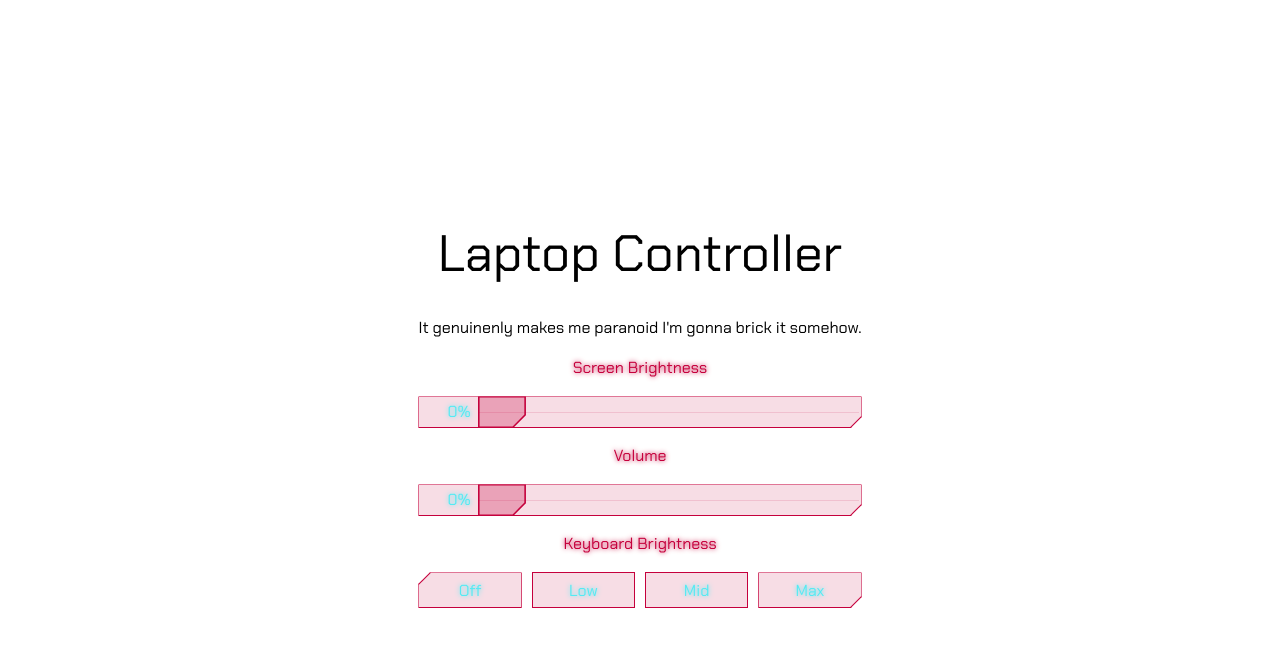
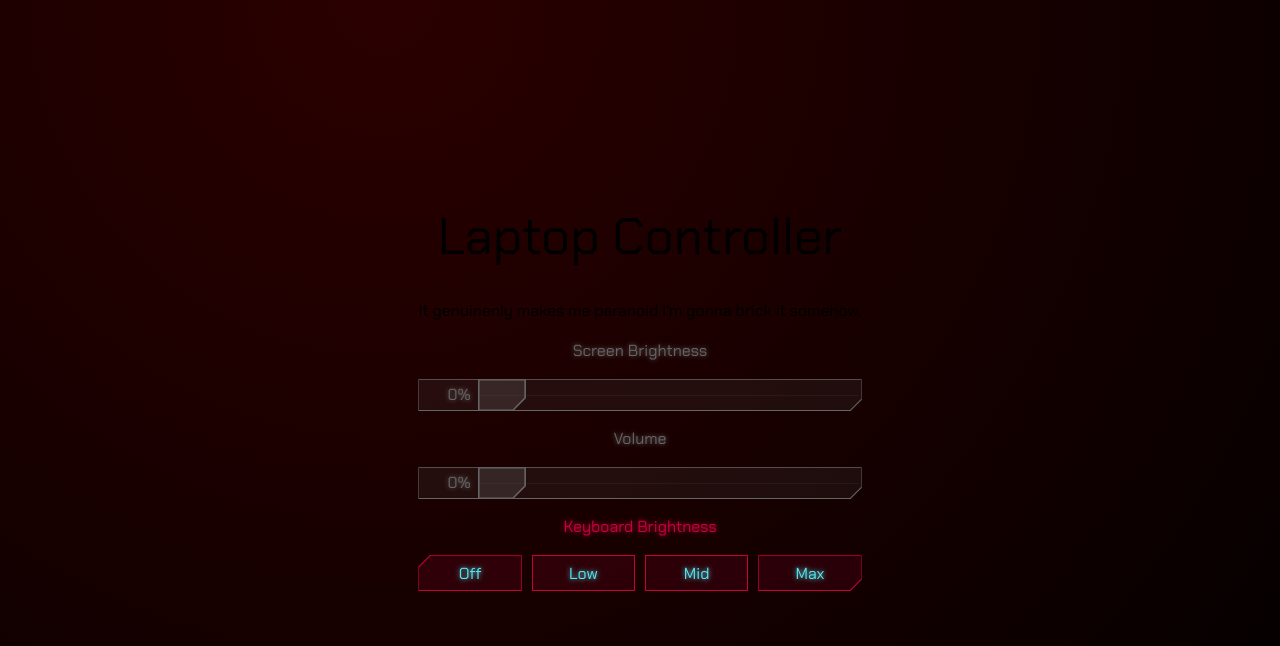
Before and after one commit to suhankins/laptop-controller, a React (Vite) app in the folder laptop-controller.client/: page / in a window 1280 px wide. Shown: the top 646 px of the page. Built offline with nearby package versions, Linux system fonts and the light colour scheme; no server answers.

Commit message:
styling improvements

```diff
--- a/laptop-controller.client/src/App.css
+++ b/laptop-controller.client/src/App.css
@@ -4,8 +4,3 @@
     padding: 2rem;
     text-align: center;
 }
-
-th, td {
-    padding-left: 1rem;
-    padding-right: 1rem;
-}
--- a/laptop-controller.client/src/components/Selector/Selector.module.css
+++ b/laptop-controller.client/src/components/Selector/Selector.module.css
@@ -22,7 +22,7 @@
     --current-color: var(--red);
 }
 
-.innerGroup > button:hover {
+.innerGroup > button:is(:hover, :focus) {
     background-color: var(--cyan-transparent);
     border-color: var(--cyan);
     --current-color: var(--cyan);
--- a/laptop-controller.client/src/components/Slider/Slider.module.css
+++ b/laptop-controller.client/src/components/Slider/Slider.module.css
@@ -1,16 +1,36 @@
 .container {
-    color: var(--red);
-    text-shadow: var(--red-glow);
+    --primary: var(--red);
+    --glow: var(--red-glow);
+    --transparent: var(--red-transparent);
+    --less-transparent: var(--red-less-transparent);
+    --secondary: var(--cyan);
+    --secondary-glow: var(--cyan-glow);
+    --thumb: url('/thumb.svg');
+    color: var(--primary);
+    text-shadow: var(--glow);
 }
 
-.container:has(.slider:focus) {
-    color: var(--cyan);
-    text-shadow: var(--cyan-glow);
+.container:has(.slider:is(:hover, :focus)) {
+    --primary: var(--cyan);
+    --glow: var(--cyan-glow);
+    --transparent: var(--cyan-transparent);
+    --less-transparent: var(--cyan-less-transparent);
+    --thumb: url('/thumb-focused.svg');
+}
+
+.container:has(.slider:disabled) {
+    --primary: var(--grey);
+    --glow: var(--grey-glow);
+    --transparent: var(--grey-transparent);
+    --less-transparent: var(--grey-less-transparent);
+    --secondary: var(--grey);
+    --secondary-glow: var(--grey-glow);
+    --thumb: url('/thumb-disabled.svg');
 }
 
 .sliderContainer {
-    background-color: var(--red-transparent);
-    border-color: var(--red);
+    background-color: var(--transparent);
+    border-color: var(--primary);
     border-width: 1.5px;
     border-style: solid;
     height: 2em;
@@ -24,7 +44,7 @@
     content: '';
     height: 0.8em;
     width: 0.8em;
-    background-color: var(--red);
+    background-color: var(--primary);
     position: absolute;
     right: -1px;
     bottom: -1px;
@@ -37,17 +57,8 @@
     display: flex;
     justify-content: end;
     padding-right: 0.5ch;
-    color: var(--cyan);
-    text-shadow: var(--cyan-glow);
-}
-
-.sliderContainer:has(.slider:focus) {
-    background-color: var(--cyan-transparent);
-    border-color: var(--cyan);
-}
-
-.sliderContainer:has(.slider:focus)::before {
-    background-color: var(--cyan);
+    color: var(--secondary);
+    text-shadow: var(--secondary-glow);
 }
 
 .slider {
@@ -70,27 +81,19 @@ Chrome
 */
 
 .slider::-webkit-slider-runnable-track {
-    background-color: var(--red-transparent);
+    background-color: var(--transparent);
     height: 0.1em;
-}
-
-.slider:focus::-webkit-slider-runnable-track {
-    background-color: var(--cyan-transparent);
 }
 
 .slider::-webkit-slider-thumb {
     appearance: none;
     margin-top: -0.95em; /* Centers thumb on the track */
     background: none;
-    background-image: url('/thumb.svg');
+    background-image: var(--thumb);
     background-repeat: no-repeat;
     background-size: cover;
     height: 2em;
     width: 3em;
-}
-
-.slider:focus::-webkit-slider-thumb {
-    background-image: url('/thumb-focused.svg');
 }
 
 /*
@@ -101,12 +104,8 @@ because then it won't work in Chrome
 */
 
 .slider::-moz-range-track {
-    background-color: var(--red-transparent);
+    background-color: var(--transparent);
     height: 0.1em;
-}
-
-.slider:focus::-moz-range-track {
-    background-color: var(--cyan-transparent);
 }
 
 .slider::-moz-range-thumb {
@@ -115,13 +114,9 @@ because then it won't work in Chrome
     background-color: #00000000;
     border-radius: 0;
     margin-top: -0.95em; /* Centers thumb on the track */
-    background-image: url('/thumb.svg');
+    background-image: var(--thumb);
     background-repeat: no-repeat;
     background-size: cover;
     height: 2em;
     width: 3em;
 }
-
-.slider:focus::-moz-range-thumb {
-    background-image: url('/thumb-focused.svg');
-}
--- a/laptop-controller.client/src/index.css
+++ b/laptop-controller.client/src/index.css
@@ -1,5 +1,5 @@
 :root {
-    font-family: "Chakra Petch", sans-serif;
+    font-family: 'Chakra Petch', sans-serif;
     line-height: 1.5;
     font-weight: 400;
 
@@ -18,6 +18,10 @@
     --red-transparent: #c5003c22;
     --red-less-transparent: #c5003c44;
     --red-glow: var(--red) 0 0 5px;
+    --grey: #656565;
+    --grey-transparent: #65656522;
+    --grey-less-transparent: #65656544;
+    --grey-glow: var(--grey) 0 0 5px;
 }
 
 *,
@@ -28,8 +32,7 @@
 
 @font-face {
     font-family: 'Chakra Petch';
-    src:
-        local('Chakra Petch'),
+    src: local('Chakra Petch'),
         url('/fonts/ChakraPetch-Regular.ttf') format('truetype');
     font-weight: 400;
     font-style: normal;
@@ -42,14 +45,21 @@ body {
     place-items: center;
     min-width: 320px;
     min-height: 100vh;
+    background: radial-gradient(
+        farthest-corner circle at 30% 0%,
+        #2b0000 0%,
+        #030000 100%
+    );
 }
 
 h1 {
     font-size: 3.2em;
     line-height: 1.1;
+    margin-top: 0;
 }
 
-input, button {
+input,
+button {
     font-family: inherit;
     font-size: inherit;
 }
```
Also changed, not shown: laptop-controller.client/public/thumb-disabled.svg (added).
